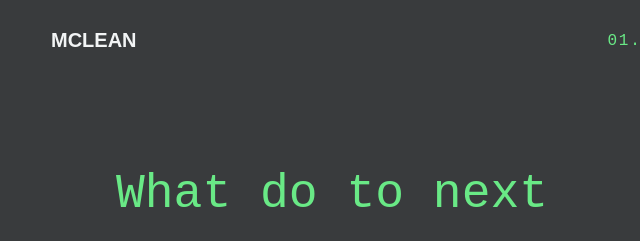
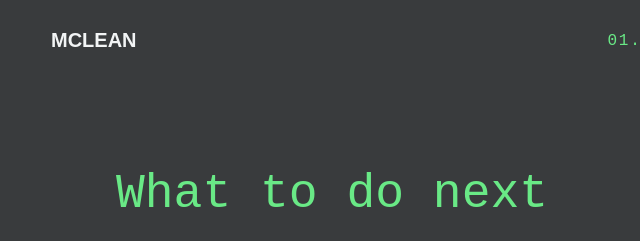
Before and after one commit to Jon-C-McLean/Portfolio, a Gatsby site: page /contact in a window 1280 px wide. Shown: the top 241 px of the page, 24-664 px from the left. Built offline with nearby package versions, Linux system fonts and the light colour scheme; Gatsby itself is replaced by a stand-in of ours.

Commit message:
Fixed grammar mistake

```diff
--- a/src/components/contactContent.js
+++ b/src/components/contactContent.js
@@ -4,7 +4,7 @@ const ContactContent = () => {
     return (
         <section className="banner">
             <div className="inner-banner">
-                <div className="banner-title">What do to next</div>
+                <div className="banner-title">What to do next</div>
                 <div className="keypoint nofade">Get in contact</div>
                 <div className="content fade">
                     I am always looking for new and exciting opportunities to explore. My inbox is always open to whoever would like to contact me!
```
